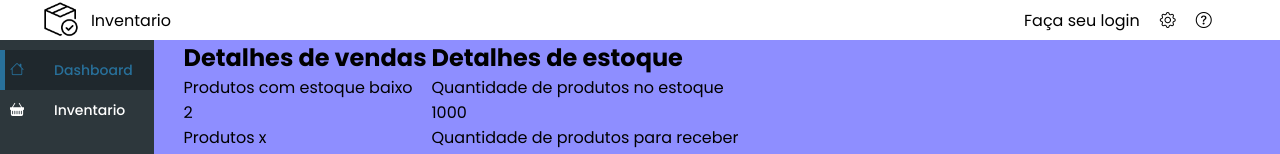
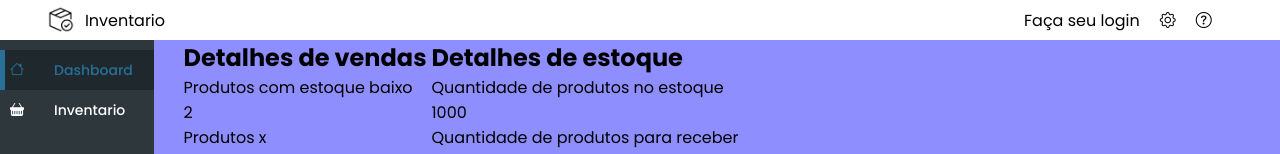
Before and after one commit to alex91168/front-end-inventario, an Angular app: page / in a window 1280 px wide. Shown: the top 154 px of the page. Built offline with nearby package versions, Linux system fonts and the light colour scheme.

Commit message:
Estrutura do header

```diff
--- a/src/app/header/header.component.scss
+++ b/src/app/header/header.component.scss
@@ -1,8 +1,8 @@
 .header-container{
     display: flex;
     flex-direction: row;
+    width: 100%;
     height: 5vh;
-    min-height: 40px;
     align-items: center;
     justify-content: space-between;
     .header-logo{
@@ -16,7 +16,7 @@
         padding-left: 20px;
         gap: 10px;
         img{
-            height: 100%;
+            height: 70%;
             object-fit: contain;
         }
     }
```
